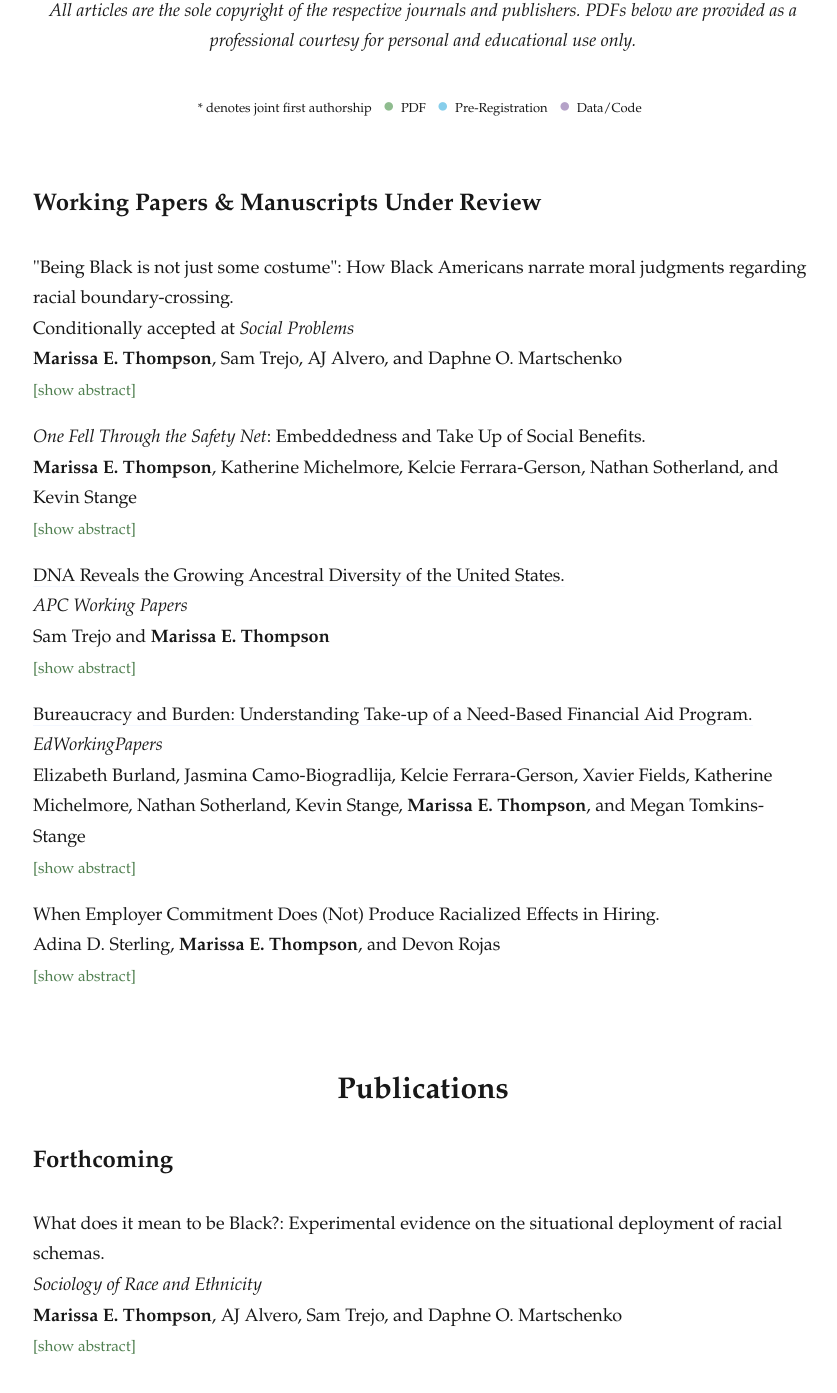
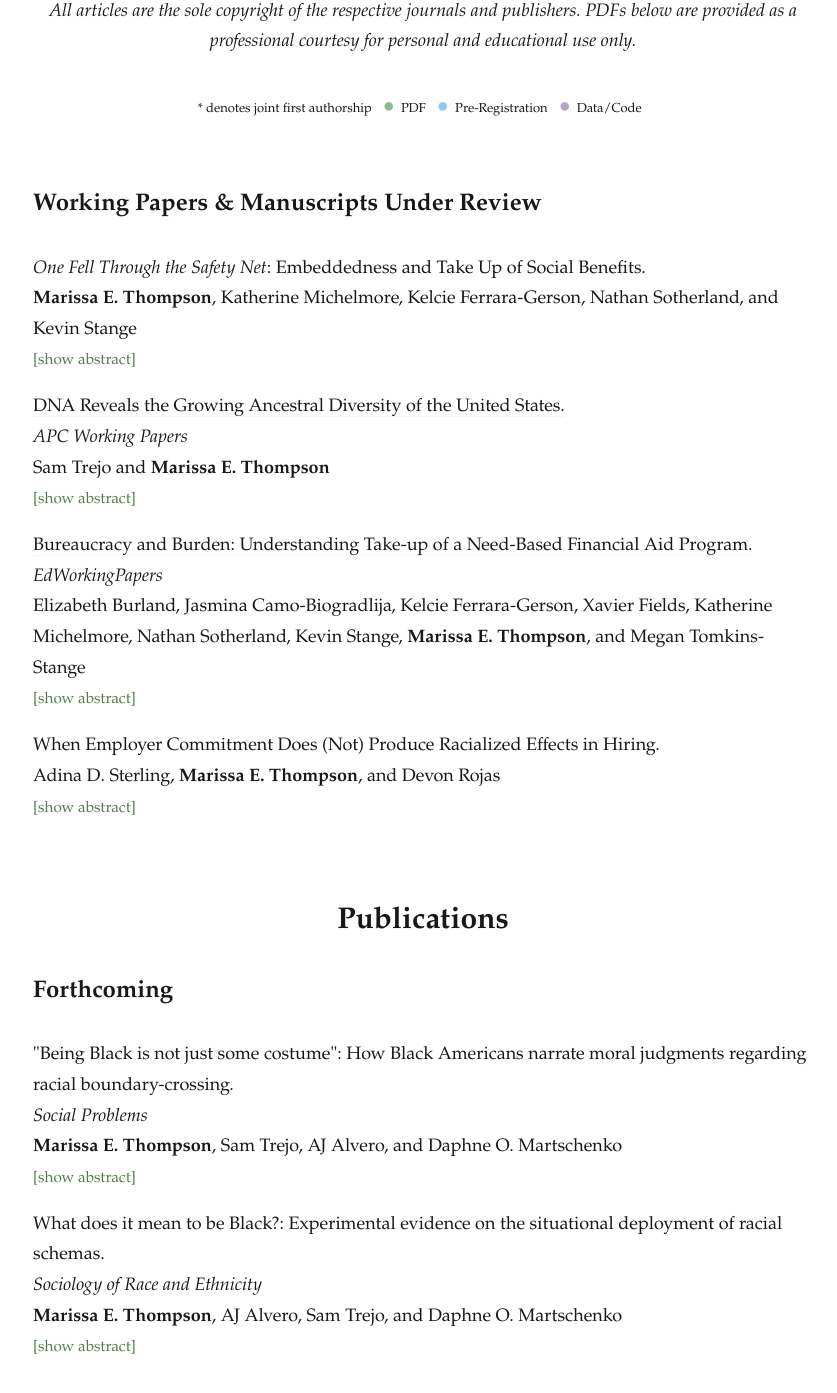
Before and after one commit to marissaethompson/marissaethompson.github.io, a Jekyll site: the page built from _pages/research.md, in a window 1280 px wide and 1400 px high, scrolled down 276 px. Shown: the top 1393 px of the window, without its empty margins (217-1054 px from the left). Built offline with Jekyll 4.4.1, drawn with Linux system fonts in a browser that asks for light colours; nearby versions of some CDN libraries; some web fonts are replaced; some of the changed lines change nothing that is shown.

Commit message:
july_8_2026

```diff
--- a/_pages/research.md
+++ b/_pages/research.md
@@ -27,15 +27,6 @@ image:
   <br>
 
 ## Working Papers & Manuscripts Under Review
-<details>
-<summary>
-"Being Black is not just some costume": How Black Americans narrate moral judgments regarding racial boundary-crossing.<br>
-Conditionally accepted at <i>Social Problems</i><br>
-<b>Marissa E. Thompson</b>, Sam Trejo, AJ Alvero, and Daphne O. Martschenko
-</summary>
-<p class="abstract">When is changing one’s racial self-identification perceived as a moral vs. an immoral act? We examine this question using free responses drawn from a nationally-representative survey of Black Americans (n=760). To do so, we provided respondents with vignettes about a fictitious individual who has changed their racial self-identification after taking a genetic ancestry test. Further, we experimentally varied the context of the vignette between self-identification on a census and on a college scholarship application. We find that respondents who frame responses using moral opposition tend to do so when they infer that the vignette individual is not self-identifying consistently across settings. This rejection is especially salient in scarce resource contexts–where there may be opportunities for strategic self-identification–but are not exclusive to them. In contrast, when identifications are assumed to reflect a permanent shift in identity (particularly one that with a genuine embracement of Black culture and heritage), respondents instead validated the moral character of the vignette individual. We highlight a pattern that we term <i>racial consistency</i>: the perception that a change in one’s racial identity can be morally justified if it is durable and persists regardless of any benefits or hardships experienced. </p>
-</details>
-
 <details>
 <summary>
 <i>One Fell Through the Safety Net</i>: Embeddedness and Take Up of Social Benefits.<br>
@@ -75,11 +66,20 @@ Adina D. Sterling, <b>Marissa E. Thompson</b>, and Devon Rojas
 <h2>Forthcoming</h2>
 <details>
 <summary>
+"Being Black is not just some costume": How Black Americans narrate moral judgments regarding racial boundary-crossing.<br>
+<i>Social Problems</i><br>
+<b>Marissa E. Thompson</b>, Sam Trejo, AJ Alvero, and Daphne O. Martschenko
+</summary>
+<p class="abstract">When is changing one’s racial self-identification perceived as a moral vs. an immoral act? We examine this question using free responses drawn from a nationally representative survey of Black Americans (n=760). To do so, we provided respondents with vignettes about a fictitious individual who has changed their racial self-identification after taking a genetic ancestry test. Further, we experimentally varied the context of the vignette between self-identification on a census and on a college scholarship application. We find that respondents who frame responses using moral opposition tend to do so when they infer that the vignette individual is not self-identifying consistently across settings. This rejection is especially salient in scarce resource contexts–where there may be opportunities for strategic self-identification–but are not exclusive to them. In contrast, when identifications are assumed to reflect a permanent shift in identity (particularly one that with a genuine embracement of Black culture and heritage), respondents instead validated the moral character of the vignette individual. We highlight a pattern that we term <i>racial consistency</i>: the perception that a change in one’s racial identity can be morally justified if it is durable and persists regardless of any benefits or hardships experienced. </p>
+</details>
+
+<details>
+<summary>
 What does it mean to be Black?: Experimental evidence on the situational deployment of racial schemas.<br>
 <i>Sociology of Race and Ethnicity</i><br>
 <b>Marissa E. Thompson</b>, AJ Alvero, Sam Trejo, and Daphne O. Martschenko
 </summary>
-<p class="abstract">How do Black Americans construct narratives about the meaning and boundaries of Blackness in America today? We leverage an original, nationally-representative survey experiment among U.S.-born Black Americans (n=3,100) to examine (1) justifications used to validate or reject another’s racial self-identification as Black and (2) how situational cues shape these narratives. Using a vignette experiment and structural topic modeling, we find that both the social context (e.g., a census form vs. scholarship application) and the prior self-identification of the vignette individual affect the topics invoked by respondents, while genetic ancestry test information has no meaningful treatment effects. All told, we demonstrate that racial schemas—including frameworks emphasizing race as a personal choice or invoking the one-drop rule—are situationally deployed rather than fixed. We also highlight the limits of standard quantitative measures of racial classification, which do not entirely capture the nuanced ways that underlying narratives about race and belonging develop in contemporary Americans’ minds. </p>
+<p class="abstract">How do Black Americans construct narratives about the meaning and boundaries of Blackness in America today? We leverage an original, nationally representative survey experiment among U.S.-born Black Americans (n=3,100) to examine (1) justifications used to validate or reject another’s racial self-identification as Black and (2) how situational cues shape these narratives. Using a vignette experiment and structural topic modeling, we find that both the social context (e.g., a census form vs. scholarship application) and the prior self-identification of the vignette individual affect the topics invoked by respondents, while genetic ancestry test information has no meaningful treatment effects. All told, we demonstrate that racial schemas—including frameworks emphasizing race as a personal choice or invoking the one-drop rule—are situationally deployed rather than fixed. We also highlight the limits of standard quantitative measures of racial classification, which do not entirely capture the nuanced ways that underlying narratives about race and belonging develop in contemporary Americans’ minds. </p>
 </details>
 
 <h2>2026</h2>
```
Also changed, not shown: 2 other files.
